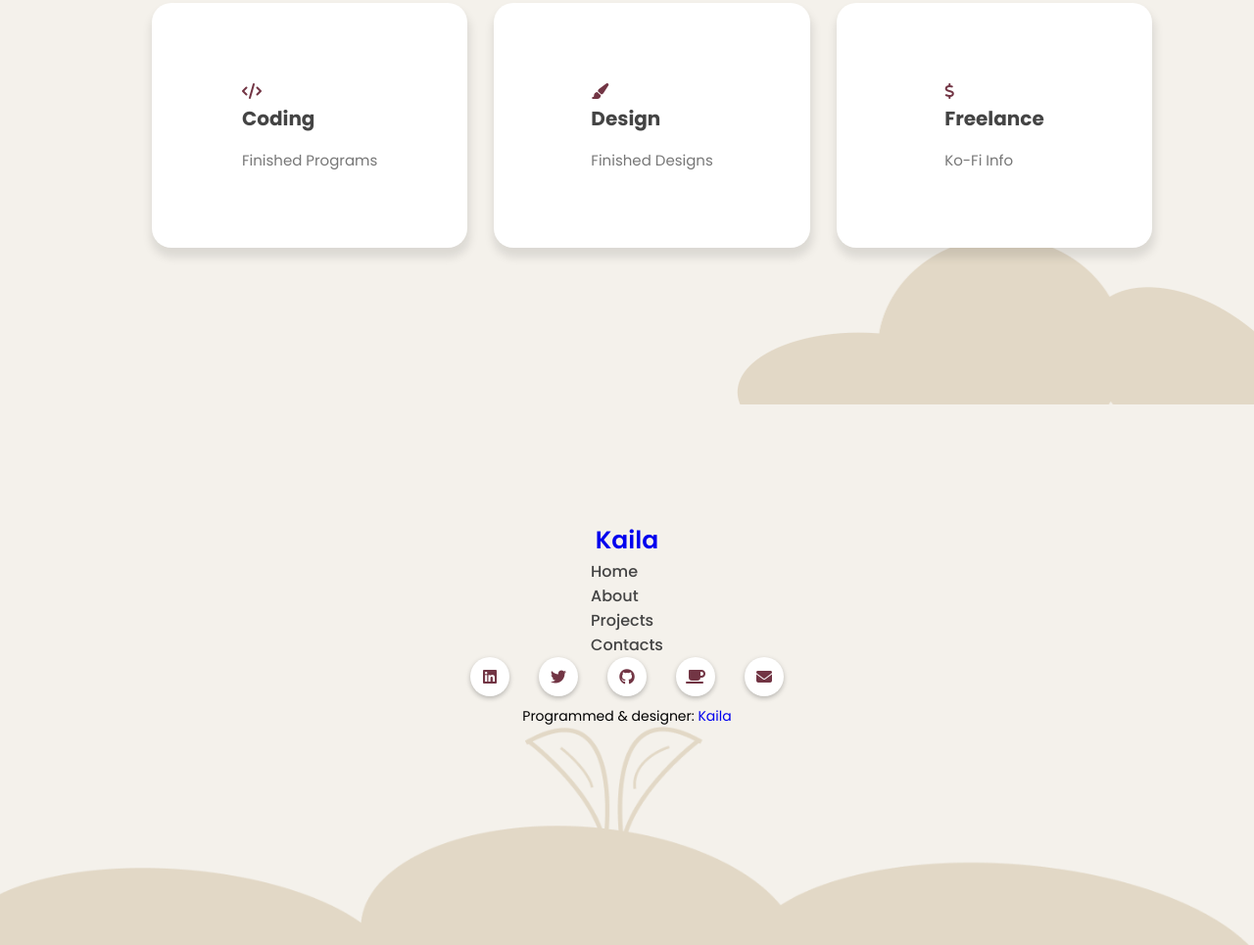
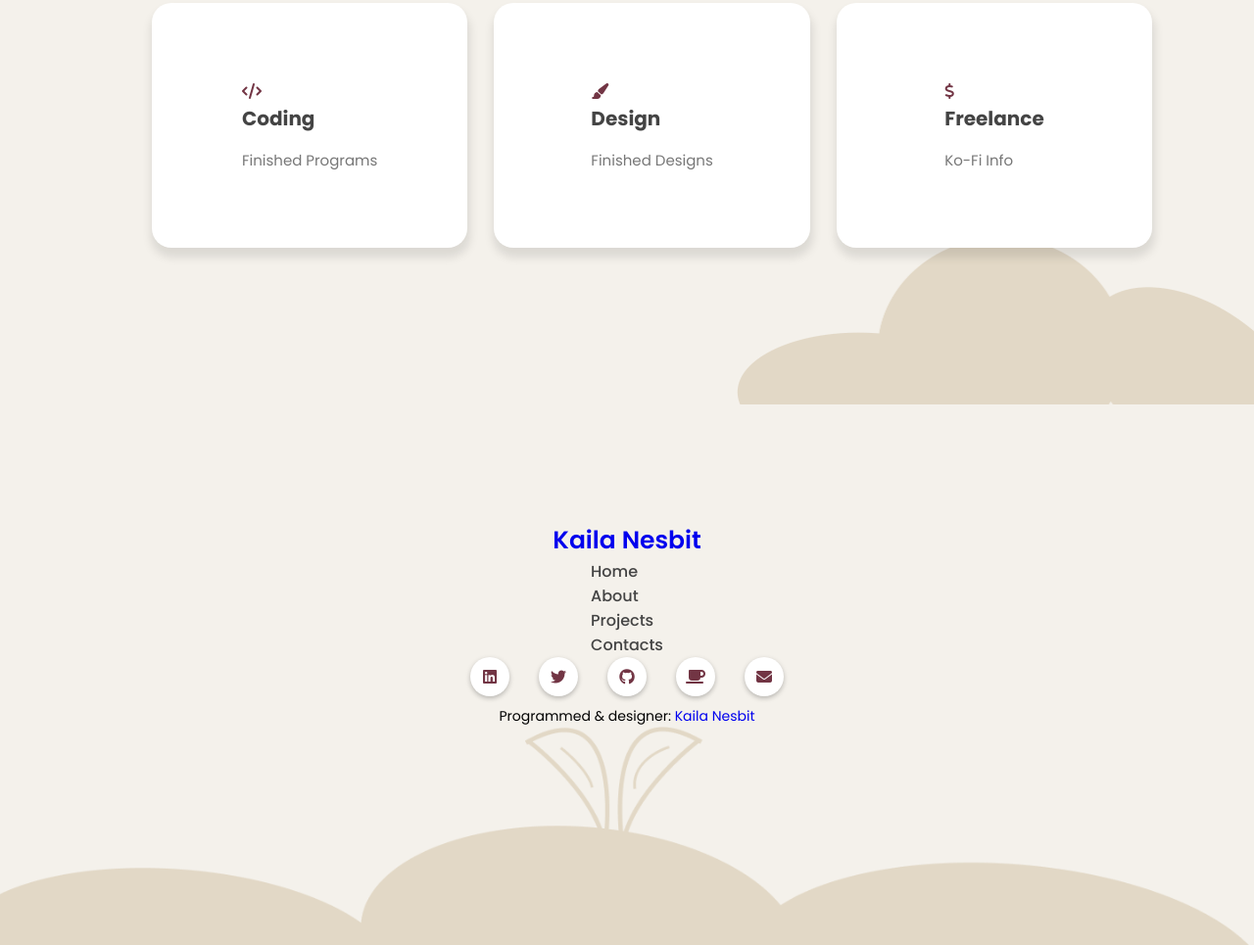
Before and after one commit to Kaila20/Kaila_Portfolio, a plain HTML site: page index.html in a window 1280 px wide. Shown: the part 1641-2606 px from the top of the page at 98% size. Drawn offline with nearby package versions, Linux system fonts and the light colour scheme.

Commit message:
Update index.html

```diff
--- a/index.html
+++ b/index.html
@@ -250,7 +250,7 @@
 
         <footer>
             <div class="top-footer" id = "ContactMe">
-                <p>Kaila</p>
+                <p>Kaila Nesbit</p>
             </div>
             <div class="middle-footer">
                 <ul class="footer-menu">
@@ -280,7 +280,7 @@
                         <a href="mailto:kailanesbit@gmail.com"><div class="Icons"><i class="fa-solid fa-envelope"></i></div></a> <!--Email link-->
             </div>
             <div class="bottom-footer">
-                <p>Programmed & designer: <a href= "#Home" style="text-decoration: none;">Kaila</a></p>
+                <p>Programmed & designer: <a href= "#Home" style="text-decoration: none;">Kaila Nesbit</a></p>
             </div>
 
             <div class="Leaf-Field-2">
```
